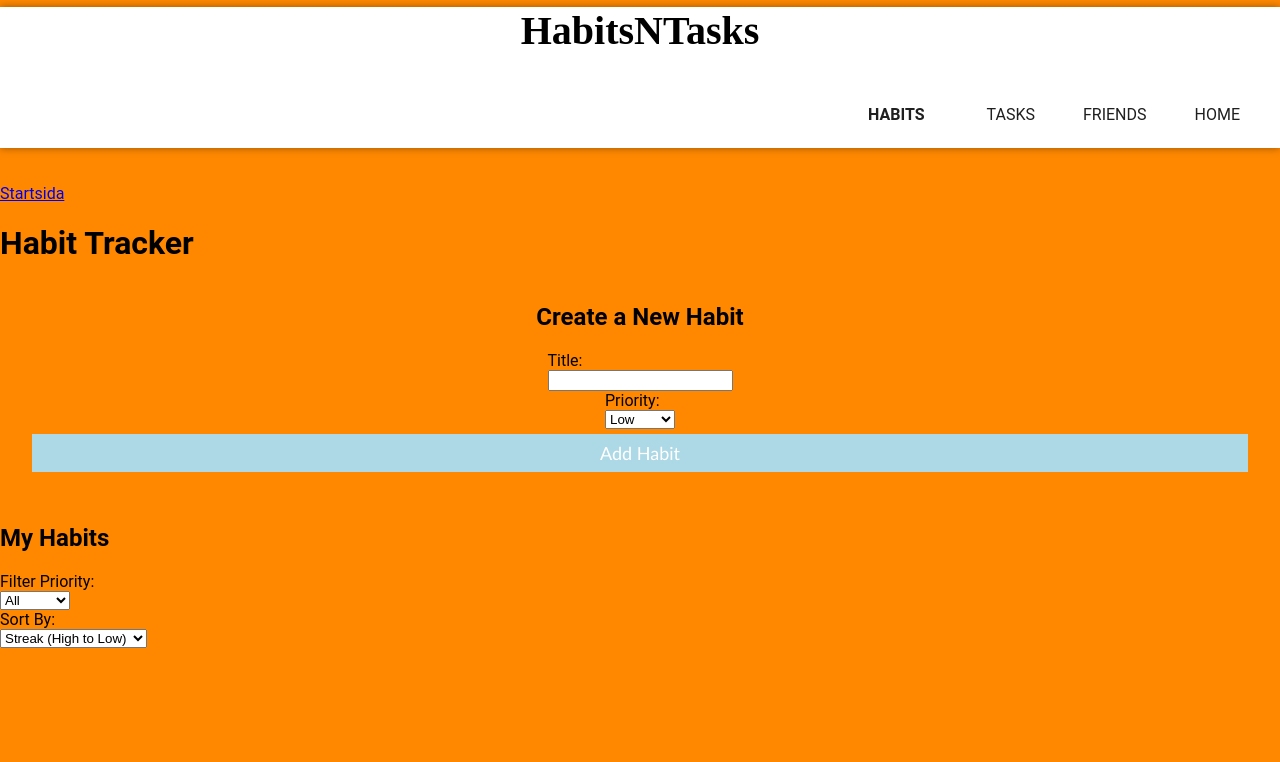
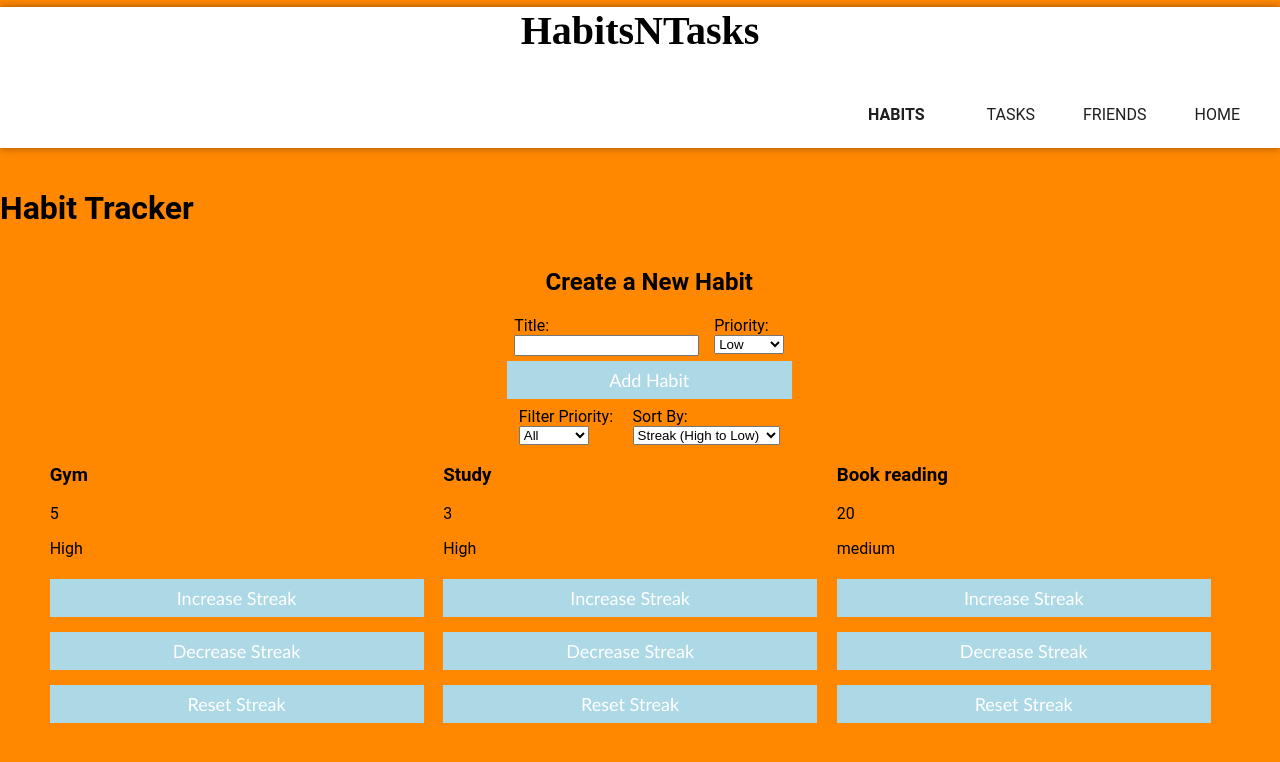
Before and after one commit to zackariya14/habtitsntasks, a React (Create React App) app: page /Habit in a window 1280 px wide. Shown: the top 762 px of the page. Built offline with nearby package versions, Linux system fonts and the light colour scheme; a web font is replaced by a local one.

Commit message:
näst sista

```diff
--- a/src/App.css
+++ b/src/App.css
@@ -137,3 +137,28 @@
           transition: -webkit-transform 100ms cubic-bezier(0, 1.69, 0.76, 1.74);
           transition: transform 100ms cubic-bezier(0, 1.69, 0.76, 1.74);
               }
+              .habitContainer{
+                left: 28%;
+                position: absolute;
+                max-width: 300px;
+                display: flex;
+                flex-wrap: nowrap;
+                align-items: stretch;
+                justify-content: space-evenly;
+                top: 50%;
+                box-shadow: 10px 50px 20px 40px rgba(0, 0, 0, 0.2);
+                max-width: 800px;
+
+
+            }
+            .h2habit{
+              position: absolute;
+              left: 28%;
+              top: 42%;
+              text-decoration: underline  ;
+            }
+            .Dashboard{
+              position: relative;
+              left: 45%;
+              font-size: 40px;
+            }
--- a/src/Habit.css
+++ b/src/Habit.css
@@ -1,6 +1,16 @@
 .Hab{
     display: flex;
-    flex-direction: column;
+    flex-direction: row;
     align-items: center;
     justify-content: center;
 }
+.Container{
+    left: 39%;
+    position: relative;
+    max-width: 300px;
+    display: flex;
+    flex-wrap: wrap;
+    align-items: stretch;
+    justify-content: space-evenly;
+
+}
--- a/src/Habit.js
+++ b/src/Habit.js
@@ -1,9 +1,26 @@
 import React, { useState } from "react";
 import { Link } from "react-router-dom";
 import "./Habit.css";
-
+import FastHabitComponent from "./components/FastHabit";
 
 export default function HabitTracker() {
+  const [FastHabit, setFastHabit] = useState([
+    {
+      Title: "Gym",
+      streak: 5,
+      priority: "High",
+    },
+    {
+      Title: "Study",
+      streak: 3,
+      priority: "High",
+    },
+    {
+      Title: "Book reading",
+      streak: 20,
+      priority: "medium",
+    },
+  ]);
   const [habits, setHabits] = useState([]);
   const [newHabit, setNewHabit] = useState({
     title: "",
@@ -19,10 +36,7 @@ export default function HabitTracker() {
   };
 
   const addHabit = () => {
-    setHabits((prevHabits) => [
-      ...prevHabits,
-      { ...newHabit, id: Date.now() },
-    ]);
+    setHabits((prevHabits) => [...prevHabits, { ...newHabit, id: Date.now() }]);
     setNewHabit({ title: "", streak: 0, priority: "low" });
   };
 
@@ -50,8 +64,7 @@ export default function HabitTracker() {
 
   const filteredAndSortedHabits = habits
     .filter(
-      (habit) =>
-        filterPriority === "all" || habit.priority === filterPriority
+      (habit) => filterPriority === "all" || habit.priority === filterPriority
     )
     .sort((a, b) => {
       if (sortOption === "streakDesc") return b.streak - a.streak;
@@ -66,11 +79,19 @@ export default function HabitTracker() {
   return (
     <div>
       <header class="header">
-        <h1  className="App" style={{fontFamily: 'Cairo Play', fontSize: '40px'}}> HabitsNTasks</h1>
+        <h1
+          className="App"
+          style={{ fontFamily: "Cairo Play", fontSize: "40px" }}
+        >
+          {" "}
+          HabitsNTasks
+        </h1>
         <nav role="navigation">
           <ul class="nav">
             <li class="has-sub-nav">
-              <Link to="/Habit"><b>Habits</b></Link>
+              <Link to="/Habit">
+                <b>Habits</b>
+              </Link>
             </li>
             <li>
               <Link to="/Task"> Tasks </Link>
@@ -79,17 +100,16 @@ export default function HabitTracker() {
               <Link to="/friends"> Friends</Link>
             </li>
             <li>
-              <Link to='/'>Home</Link>
+              <Link to="/">Home</Link>
             </li>
           </ul>
         </nav>
       </header>
-      <Link to="/">Startsida</Link>
 
       <div>
         <h1>Habit Tracker</h1>
 
-        <div className="Hab">
+        <div className="Container">
           <h2>Create a New Habit</h2>
           <label>
             Title:
@@ -116,7 +136,7 @@ export default function HabitTracker() {
         </div>
 
         <div>
-          <h2>My Habits</h2>
+          <div className="Container">
             <label>
               Filter Priority:
               <select
@@ -141,7 +161,12 @@ export default function HabitTracker() {
                 <option value="priorityAsc">Priority (Low to High)</option>
               </select>
             </label>
-
+          </div>
+          <div className="Hab">
+            {" "}
+            <FastHabitComponent FastHabit={FastHabit} />{" "}
+          </div>
+          <div className="Hab">
             {filteredAndSortedHabits.map((habit, index) => (
               <div key={index}>
                 <h3>{habit.title}</h3>
@@ -159,5 +184,7 @@ export default function HabitTracker() {
           </div>
         </div>
       </div>
+
+    </div>
   );
 }
--- a/src/Startsida.js
+++ b/src/Startsida.js
@@ -4,9 +4,27 @@ import "./App.css";
 import { Link } from "react-router-dom";
 import LatestFriends from "./components/Latestfriend";
 import LatestTask from "./components/Latesttask";
-
+import FastHabitComponent from "./components/FastHabit";
+import "./Habit.css";
 function Startsida() {
   const [latestFriends, setLatestFriends] = useState([]);
+  const [FastHabit, setFastHabit] = useState([
+    {
+      Title: "Gym",
+      streak: 5,
+      priority: "High",
+    },
+    {
+      Title: "Study",
+      streak: 3,
+      priority: "High",
+    },
+    {
+      Title: "Book reading",
+      streak: 20,
+      priority: "medium",
+    },
+  ]);
 
   useEffect(() => {
     const fetchLatestFriends = async () => {
@@ -44,13 +62,22 @@ function Startsida() {
           </ul>
         </nav>
       </header>
+      <h1 className="Dashboard">Dashboard</h1>
       <LatestFriends latestFriends={latestFriends} />
+      <div className={`TaskBlocks "completed" : ""}`}>
       <LatestTask />
+      </div>
+      <h2 className="h2habit">Current Habits</h2>
+      <div className="habitContainer">
+      <FastHabitComponent FastHabit={FastHabit}/>
+      <Link to="Habit">See more</Link>
+      </div>
+
+
 
 
 
     </div>
   );
 }
-
-export default Startsida;
+export default Startsida
--- a/src/Task.css
+++ b/src/Task.css
@@ -31,14 +31,16 @@ label {
   margin-bottom: 10px;
   padding: 5px;
   max-width: 40vh;
+  position: relative;
+  left: 39%;
 }
 
 
 
 
 .TaskBlocks {
-  border: solid 2px black;
-  margin-bottom: 10px;
+  box-shadow: 0 4px 8px 0 rgba(0, 0, 0, 0.2);
+   margin-bottom: 10px;
   padding: 5px;
   max-width: 370px;
   position: absolute;
--- a/src/Task.js
+++ b/src/Task.js
@@ -83,7 +83,7 @@ export default function Task() {
 
   return (
 
-    <div className="Tasks">
+    <div >
       <header class="header" >
         <h1  className="App" style={{fontFamily: 'Cairo Play', fontSize: '40px'}}> HabitsNTasks</h1>
         <nav role="navigation">
@@ -107,7 +107,7 @@ export default function Task() {
         <h1>Tasks</h1>
       </div>
 
-      <form onSubmit={handleSubmit}>
+      <form className="Tasks" onSubmit={handleSubmit}>
         <label>
           Title:
           <input
@@ -156,7 +156,7 @@ export default function Task() {
           <p>Time Estimate: {task.timeEstimate}</p>
           <p>Task Type: {task.taskType}</p>
           <button
-            className={`BtnC ${task.completed ? "BtnC-complete" : "BtnC-Incomplete"}`}
+            className={`BtnC ${task.completed ? "BtnC-Completed" : "BtnC-Incomplete"}`}
             onClick={() => handleToggleCompletion(index)}
           >
             {task.completed ? "Mark Incomplete" : "Mark Complete"}
--- a/src/app.scss
+++ b/src/app.scss
@@ -20,6 +20,7 @@ body {
   padding: 0 1em;
   list-style: none;
   flex-direction: row ;
+  flex-direction: row-reverse;
   @media screen and (min-width: 640px) {
     -webkit-flex-flow: row wrap;
     justify-content: flex-end;
--- /dev/null
+++ b/src/components/FastHabit.jsx
@@ -0,0 +1,65 @@
+import React, { useState } from "react";
+
+
+function FastHabitComponent({ FastHabit }) {
+  const [fastHabitData, setFastHabitData] = useState([
+    {
+      Title: "Gym",
+      streak: 5,
+      priority: "High",
+    },
+    {
+      Title: "Study",
+      streak: 3,
+      priority: "High",
+    },
+    {
+      Title: "Book reading",
+      streak: 20,
+      priority: "medium",
+    },
+  ]);
+
+  const increaseFastHabitStreaks = (index) => {
+    updateFastHabitStreaks(index, fastHabitData[index].streak + 1);
+  };
+
+  const decreaseFastHabitStreaks = (index) => {
+    updateFastHabitStreaks(index, Math.max(0, fastHabitData[index].streak - 1));
+  };
+
+  const resetFastHabitStreaks = (index) => {
+    updateFastHabitStreaks(index, 0);
+  };
+
+  const updateFastHabitStreaks = (index, newStreak) => {
+    setFastHabitData((prevFastHabit) =>
+      prevFastHabit.map((habit, i) =>
+        i === index ? { ...habit, streak: newStreak } : habit
+      )
+    );
+  };
+
+  return (
+    <>
+      {fastHabitData.map((fast, index) => (
+        <div key={index}>
+          <h3>{fast.Title}</h3>
+          <p>{fast.streak}</p>
+          <p>{fast.priority}</p>
+          <button onClick={() => increaseFastHabitStreaks(index)}>
+            Increase Streak
+          </button>
+          <button onClick={() => decreaseFastHabitStreaks(index)}>
+            Decrease Streak
+          </button>
+          <button onClick={() => resetFastHabitStreaks(index)}>
+            Reset Streak
+          </button>
+        </div>
+      ))}
+    </>
+  );
+}
+
+export default FastHabitComponent;
--- a/src/components/Latesttask.jsx
+++ b/src/components/Latesttask.jsx
@@ -27,7 +27,7 @@ function LatestTask() {
   }, []);
 
   return (
-    <div  className={`TaskBlocks "completed" : ""}`}>
+    <div  >
         <h2 style={{textDecoration:'underline'}}>Current tasks</h2>
       {tasks.map((task, index) => (
         <div key={index}>
--- a/src/friends.js
+++ b/src/friends.js
@@ -2,6 +2,7 @@ import React, { useState, useEffect } from "react";
 import "./App.css";
 import { Link } from "react-router-dom";
 import FriendCard from "./components/Friendcard";
+
 
 function Friends() {
   const [friends, setFriends] = useState([]);
@@ -25,6 +26,7 @@ function Friends() {
       .then((data) => {
         const newFriendList = [...yourFriends, data.results[0]];
         setYourFriends(newFriendList);
+
 
         const newLatestFriends = [
           data.results[0],
--- a/src/index.js
+++ b/src/index.js
@@ -4,7 +4,6 @@ import './index.css';
 import './Task.css';
 import App from './App';
 import reportWebVitals from './reportWebVitals';
-import { BrowserRouter} from'react-router-dom';
 
 const root = ReactDOM.createRoot(document.getElementById('root'));
 root.render(
```
Lines whose indentation alone changed are shown as unchanged.
